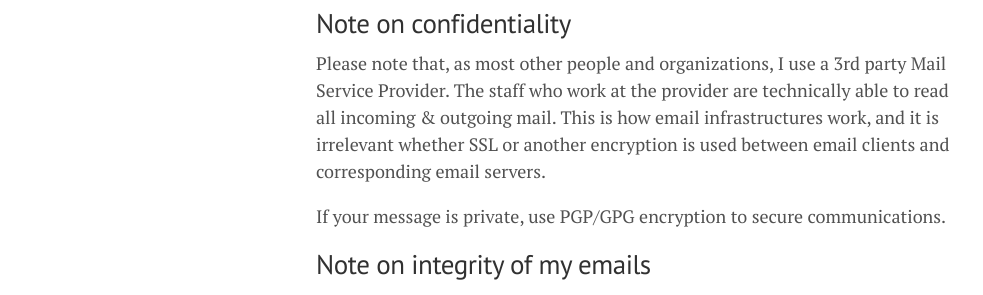
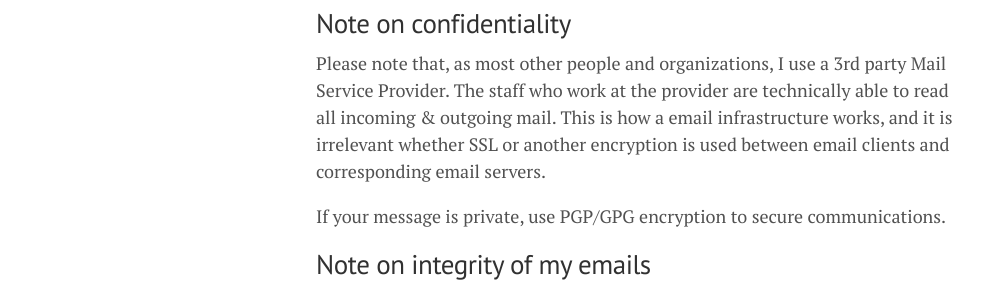
Before and after one commit to lgeurts/lgeurts.github.io, a Jekyll site: the page built from contact.md, in a window 1280 px wide. Shown: the part 238-533 px from the top of the page, without its empty margins (0-983 px from the left). Built offline with Jekyll 4.4.1, drawn with Linux system fonts in a browser that asks for light colours; nearby versions of some CDN libraries.

Commit message:
Update contact.md

```diff
--- a/contact.md
+++ b/contact.md
@@ -8,7 +8,7 @@ For blog related matters, use [luc.geurts@gmail.com](mailto:luc.geurts@gmail.com
 Note on confidentiality
 -----------------------
 
-Please note that, as most other people and organizations, I use a 3rd party Mail Service Provider. The staff who work at the provider are technically able to read all incoming & outgoing mail. This is how email infrastructures work, and it is irrelevant whether SSL or another encryption is used between email clients and corresponding email servers.
+Please note that, as most other people and organizations, I use a 3rd party Mail Service Provider. The staff who work at the provider are technically able to read all incoming & outgoing mail. This is how a email infrastructure works, and it is irrelevant whether SSL or another encryption is used between email clients and corresponding email servers.
 
 If your message is private, use PGP/GPG encryption to secure communications.
 
```
